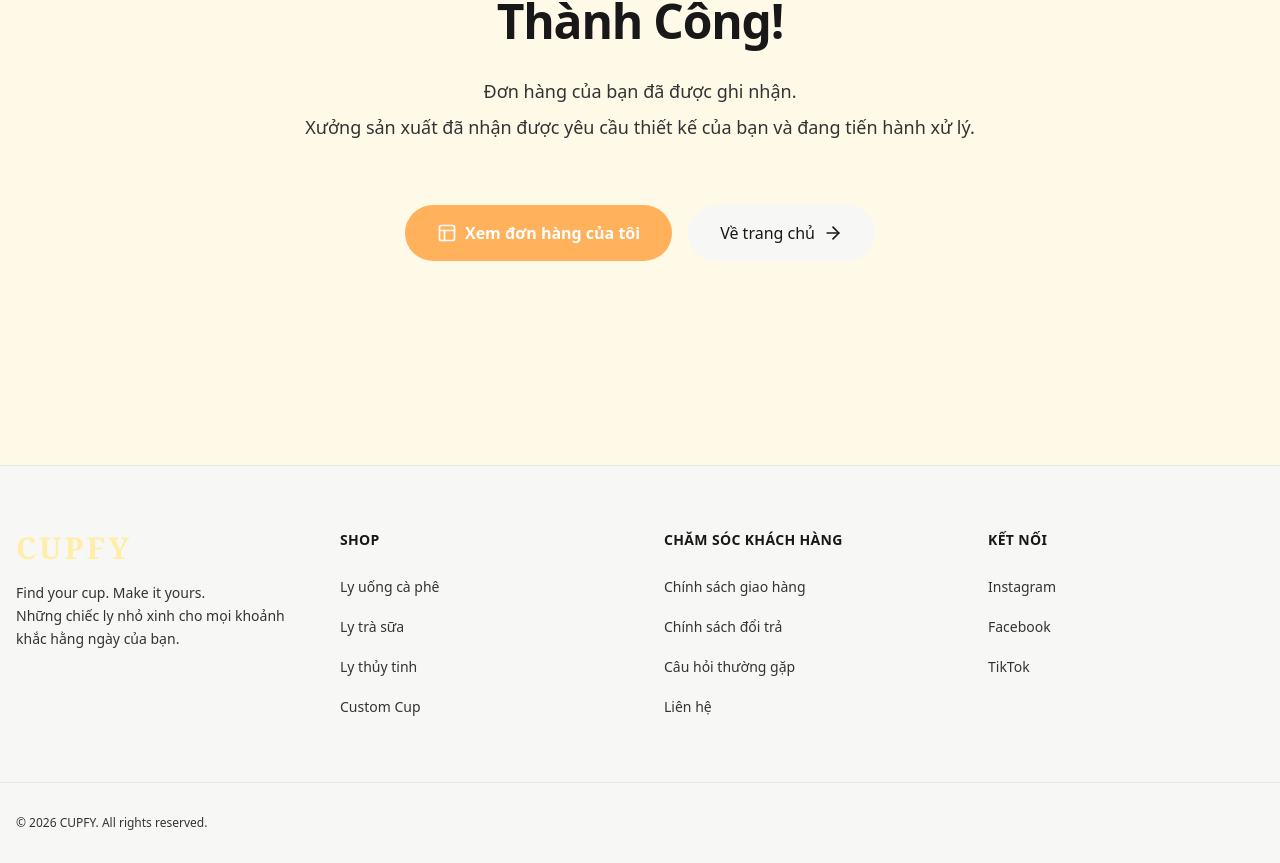
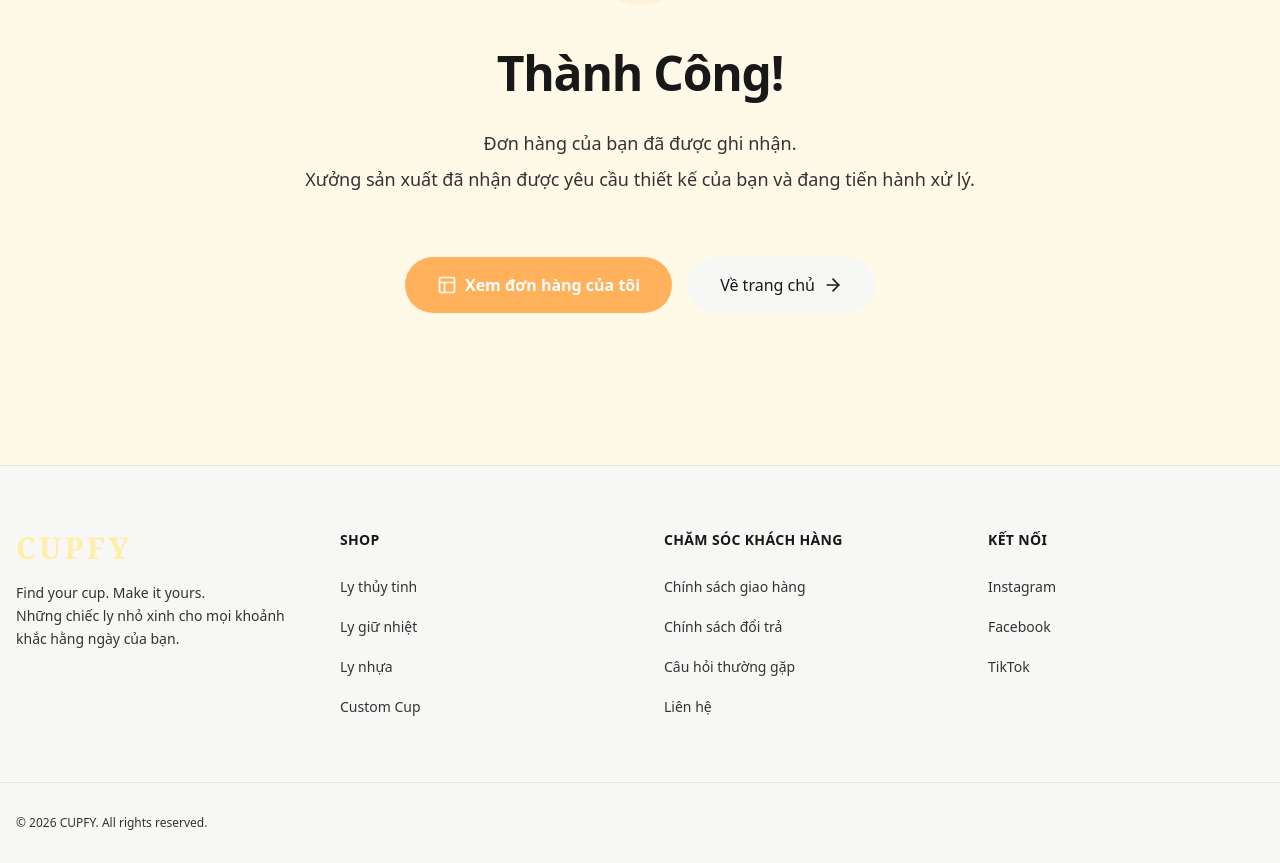
Before and after one commit to chitintran-hash/done., a Next.js app: page /order-confirmation in a window 1280 px wide. Shown: the part 335-1198 px from the top of the page. Built offline with nearby package versions, Linux system fonts and the light colour scheme; no server answers.

Commit message:
fix: global header padding overlap, simplify categories to glass/thermos/plastic, update active colors

```diff
--- a/src/app/admin/products/page.tsx
+++ b/src/app/admin/products/page.tsx
@@ -182,14 +182,9 @@ export default function AdminProductsPage() {
                 <div>
                   <label className="block text-sm font-medium mb-1">Danh mục *</label>
                   <select required value={formData.category} onChange={e => setFormData({...formData, category: e.target.value})} className="w-full p-2 border rounded-lg focus:border-primary outline-none">
-                    <option value="coffee">Ly cà phê</option>
-                    <option value="milktea">Ly trà sữa</option>
                     <option value="glass">Ly thủy tinh</option>
-                    <option value="straw">Ly ống hút</option>
                     <option value="thermos">Ly giữ nhiệt</option>
-                    <option value="gift">Ly quà tặng</option>
-                    <option value="office">Ly văn phòng</option>
-                    <option value="minimal">Phong cách tối giản</option>
+                    <option value="plastic">Ly nhựa</option>
                   </select>
                 </div>
                 <div>
--- a/src/app/checkout/page.tsx
+++ b/src/app/checkout/page.tsx
@@ -79,7 +79,7 @@ export default function CheckoutPage() {
   }
 
   return (
-    <div className="max-w-7xl mx-auto px-6 py-12">
+    <div className="max-w-7xl mx-auto px-6 pt-32 pb-12">
       <Link href="/cart" className="inline-flex items-center gap-2 text-muted-foreground hover:text-foreground mb-8 transition-colors">
         <ArrowLeft className="w-4 h-4" /> Quay lại giỏ hàng
       </Link>
--- a/src/app/order-confirmation/page.tsx
+++ b/src/app/order-confirmation/page.tsx
@@ -14,7 +14,7 @@ export default function OrderConfirmationPage() {
   }, []);
 
   return (
-    <div className="min-h-screen bg-background flex items-center justify-center p-6">
+    <div className="min-h-screen bg-background flex items-center justify-center pt-32 pb-6 px-6">
       <div className="max-w-2xl w-full text-center space-y-8">
         <div className="mx-auto w-24 h-24 bg-accent/10 rounded-full flex items-center justify-center animate-bounce">
           <PartyPopper className="w-12 h-12 text-accent" />
--- a/src/app/orders/page.tsx
+++ b/src/app/orders/page.tsx
@@ -42,7 +42,7 @@ export default function BuyerOrdersPage() {
   }
 
   return (
-    <div className="max-w-6xl mx-auto px-6 py-12 min-h-[80vh]">
+    <div className="max-w-6xl mx-auto px-6 pt-32 pb-12 min-h-[80vh]">
       <h1 className="text-3xl font-bold mb-8">Đơn hàng của tôi</h1>
 
       {orders.length === 0 ? (
--- a/src/app/page.tsx
+++ b/src/app/page.tsx
@@ -61,14 +61,9 @@ export default function Home() {
         <h2 className="text-3xl md:text-4xl font-serif font-bold text-center text-[#3B2725] mb-16">Cups for every little moment</h2>
         <div className="grid grid-cols-2 md:grid-cols-4 gap-6 md:gap-10">
           {[
-            { name: "Ly uống cà phê", img: "https://images.unsplash.com/photo-1514432324607-a09d9b4aefdd?w=600&q=80", link: "/products?category=coffee" },
-            { name: "Ly trà sữa", img: "https://images.unsplash.com/photo-1556881286-fc6915169721?w=600&q=80", link: "/products?category=milktea" },
             { name: "Ly thủy tinh", img: "https://images.unsplash.com/photo-1584916201218-f4242ceb4809?w=600&q=80", link: "/products?category=glass" },
-            { name: "Ly có ống hút", img: "https://images.unsplash.com/photo-1551024709-8f23befc6f87?w=600&q=80", link: "/products?category=straw" },
             { name: "Ly giữ nhiệt", img: "https://images.unsplash.com/photo-1602143407151-7111542de6e8?w=600&q=80", link: "/products?category=thermos" },
-            { name: "Ly làm quà tặng", img: "https://images.unsplash.com/photo-1577937927133-66ef06acdf18?w=600&q=80", link: "/products?category=gift" },
-            { name: "Ly văn phòng", img: "https://images.unsplash.com/photo-1505075954930-b3b4f6b643fa?w=600&q=80", link: "/products?category=office" },
-            { name: "Phong cách tối giản", img: "https://images.unsplash.com/photo-1497935586351-b67a49e012bf?w=600&q=80", link: "/products?category=minimal" }
+            { name: "Ly nhựa", img: "https://images.unsplash.com/photo-1556881286-fc6915169721?w=600&q=80", link: "/products?category=plastic" }
           ].map((item, idx) => (
             <Link href={item.link} key={idx} className="group flex flex-col items-center text-center">
               <div className="w-full aspect-[4/5] rounded-2xl overflow-hidden bg-muted mb-6 relative">
--- a/src/app/products/page.tsx
+++ b/src/app/products/page.tsx
@@ -85,18 +85,13 @@ function ProductCatalogContent() {
 
   const categories = [
     { id: 'all', name: 'Tất cả ly' },
-    { id: 'coffee', name: 'Ly cà phê' },
-    { id: 'milktea', name: 'Ly trà sữa' },
     { id: 'glass', name: 'Ly thủy tinh' },
-    { id: 'straw', name: 'Ly ống hút' },
     { id: 'thermos', name: 'Ly giữ nhiệt' },
-    { id: 'gift', name: 'Ly quà tặng' },
-    { id: 'office', name: 'Ly văn phòng' },
-    { id: 'minimal', name: 'Phong cách tối giản' }
+    { id: 'plastic', name: 'Ly nhựa' }
   ];
 
   return (
-    <div className="container mx-auto px-6 py-12">
+    <div className="container mx-auto px-6 pt-32 pb-12">
       <div className="flex flex-col md:flex-row justify-between items-end mb-12 gap-6">
         <div>
           <h1 className="text-4xl font-serif font-bold text-foreground mb-4">Shop Cups</h1>
@@ -130,7 +125,7 @@ function ProductCatalogContent() {
                   <li key={c.id}>
                     <button
                       onClick={() => setSelectedCategory(c.id)}
-                      className={`text-sm hover:text-primary transition-colors text-left w-full ${selectedCategory === c.id ? 'text-primary font-bold' : 'text-muted-foreground'}`}
+                      className={`text-sm hover:text-[#181818] transition-colors text-left w-full ${selectedCategory === c.id ? 'text-[#181818] font-black' : 'text-muted-foreground'}`}
                     >
                       {c.name}
                     </button>
@@ -167,7 +162,7 @@ function ProductCatalogContent() {
               <p className="text-muted-foreground text-lg">Chưa có ly nào phù hợp với tìm kiếm của bạn.</p>
               <button
                 onClick={() => { setSelectedCategory('all'); setSearchTerm(''); }}
-                className="mt-4 text-primary font-bold hover:underline"
+                className="mt-4 text-[#181818] font-black hover:underline"
               >
                 Xóa bộ lọc
               </button>
--- a/src/components/Footer.tsx
+++ b/src/components/Footer.tsx
@@ -22,9 +22,9 @@ export default function Footer() {
         <div>
           <h4 className="font-bold mb-6 text-foreground tracking-wide uppercase text-sm">Shop</h4>
           <ul className="space-y-4">
-            <li><Link href="/products?category=coffee" className="text-muted-foreground hover:text-primary text-sm transition-colors">Ly uống cà phê</Link></li>
-            <li><Link href="/products?category=milktea" className="text-muted-foreground hover:text-primary text-sm transition-colors">Ly trà sữa</Link></li>
-            <li><Link href="/products?category=glass" className="text-muted-foreground hover:text-primary text-sm transition-colors">Ly thủy tinh</Link></li>
+            <li><Link href="/products?category=glass" className="text-muted-foreground hover:text-[#181818] text-sm transition-colors">Ly thủy tinh</Link></li>
+            <li><Link href="/products?category=thermos" className="text-muted-foreground hover:text-[#181818] text-sm transition-colors">Ly giữ nhiệt</Link></li>
+            <li><Link href="/products?category=plastic" className="text-muted-foreground hover:text-[#181818] text-sm transition-colors">Ly nhựa</Link></li>
             <li><Link href="/custom-cup" className="text-muted-foreground hover:text-primary text-sm transition-colors">Custom Cup</Link></li>
           </ul>
         </div>
```
